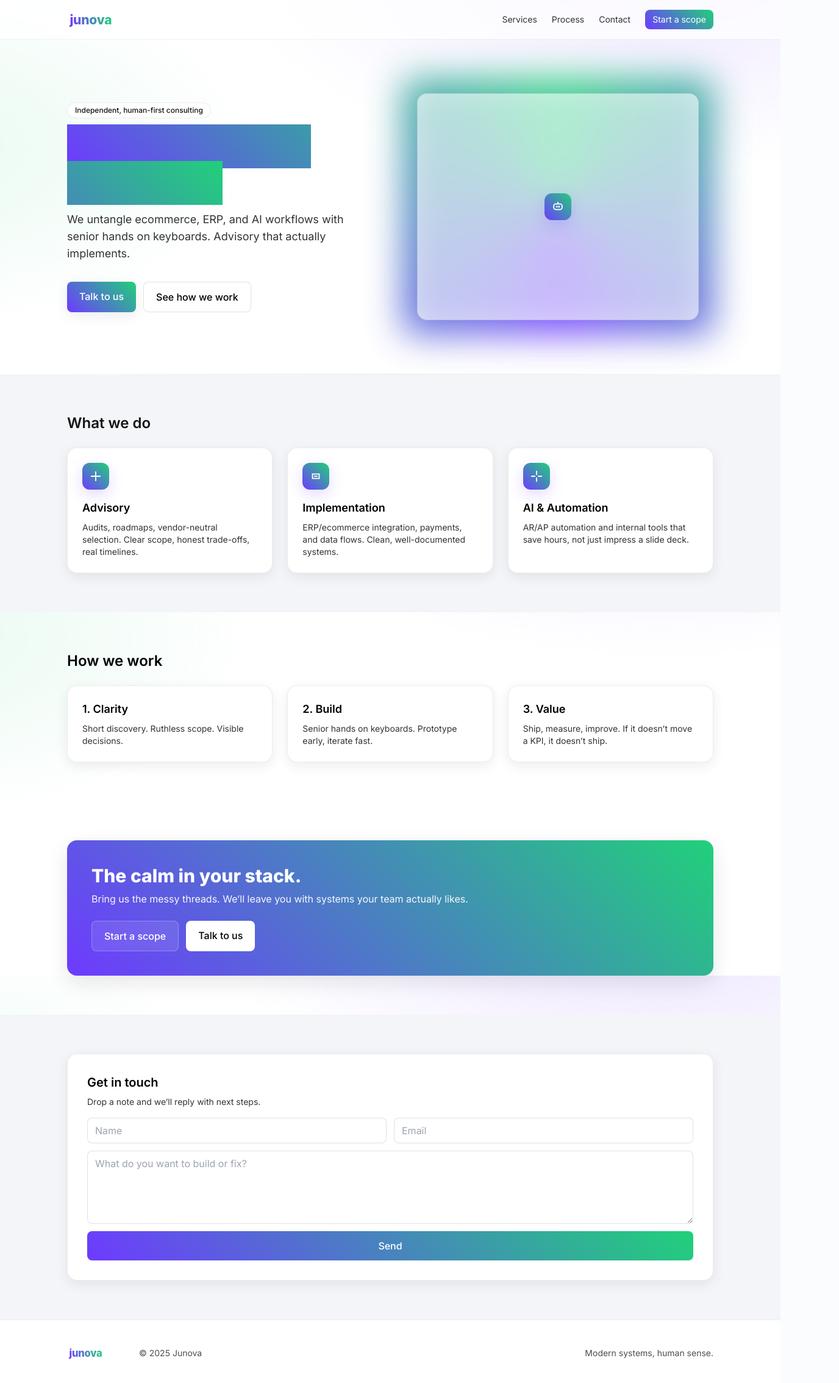
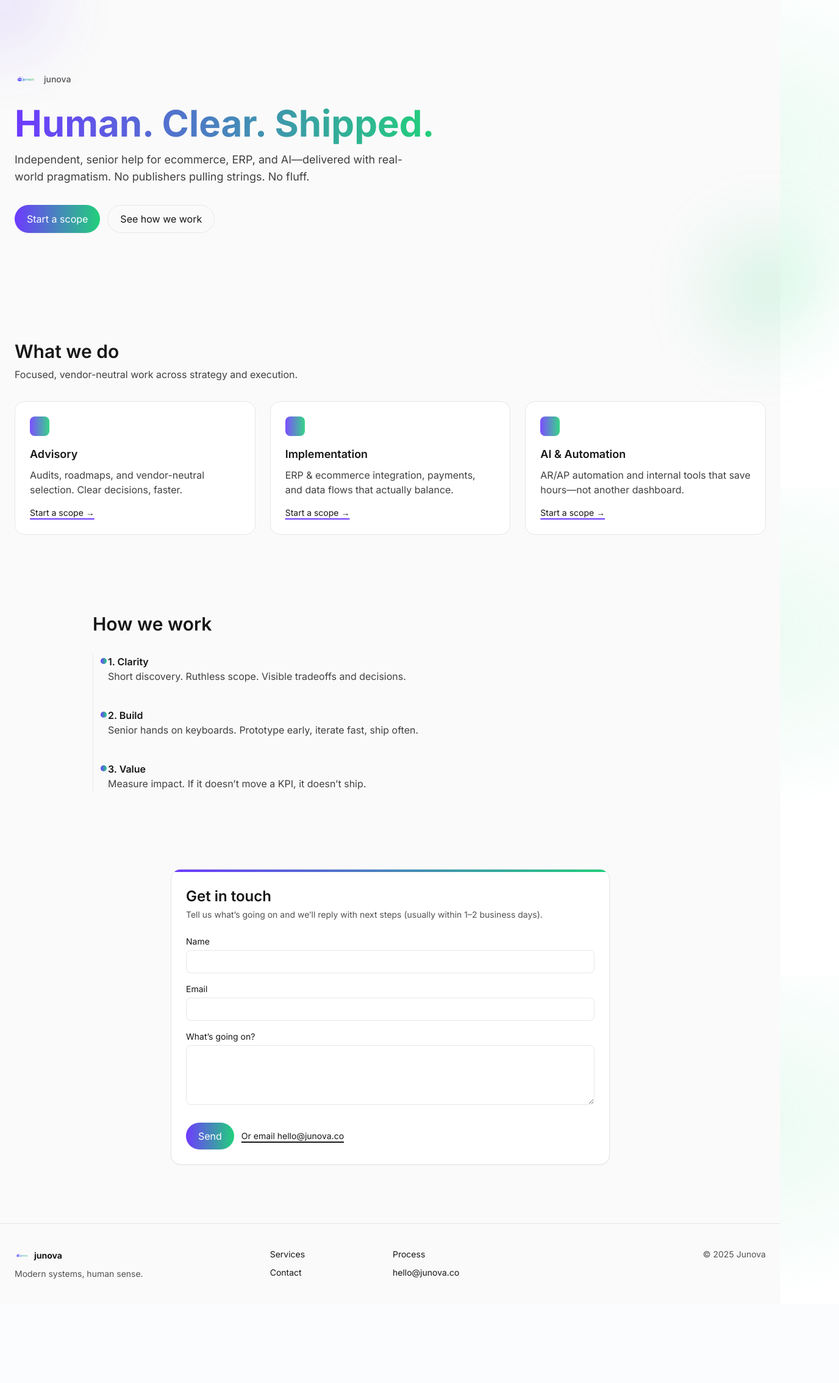
Before and after one commit to Nikki72581/junova_site, a Next.js app: page / in a window 1280 px wide. Shown: the top 2268 px of the page at 61% size, 1376 px wide, since content can reach past the window. After the commit the page ends 2139 px from the top, so only its background shows below. Built offline with nearby package versions, Linux system fonts and the light colour scheme.

Commit message:
page updates

```diff
--- a/app/page.tsx
+++ b/app/page.tsx
@@ -1,196 +1,268 @@
-import Link from "next/link";
+"use client";
 
-export default function Page() {
+import React, { useState } from "react";
+import Image from "next/image";
+
+export default function HomePage() {
+  const [sent, setSent] = useState(false);
+
+  function onSubmit(e: React.FormEvent<HTMLFormElement>) {
+    e.preventDefault();
+    // Replace this with your action (Formspree, Resend, server action, etc.)
+    setSent(true);
+  }
+
   return (
-    <main>
-      {/* Sticky glass header */}
-      <header className="sticky top-0 z-50 backdrop-blur bg-white/70 border-b border-black/5">
-        <div className="container flex h-16 items-center justify-between">
-          <div className="flex items-center gap-2">
-            <img src="/junova-wordmark.svg" alt="Junova" width={140} height={28} />
+    <div className="bg-neutral-50 text-neutral-900">
+      {/* HERO */}
+      <section className="relative">
+        {/* Soft brand blobs */}
+        <div
+          aria-hidden
+          className="pointer-events-none absolute -top-24 -left-24 h-80 w-80 rounded-full blur-3xl opacity-30"
+          style={{
+            background:
+              "radial-gradient(45% 45% at 30% 30%, #6E3AFF 0%, rgba(110,58,255,0) 70%)",
+          }}
+        />
+        <div
+          aria-hidden
+          className="pointer-events-none absolute -bottom-24 -right-24 h-96 w-96 rounded-full blur-3xl opacity-30"
+          style={{
+            background:
+              "radial-gradient(45% 45% at 70% 70%, #21D07A 0%, rgba(33,208,122,0) 70%)",
+          }}
+        />
+
+        <div className="mx-auto max-w-7xl px-4 md:px-6 py-20 md:py-28 relative">
+          <div className="flex items-center gap-3 mb-6">
+            <Image
+              src="/junova-logo.png"
+              alt="Junova"
+              width={36}
+              height={36}
+              className="rounded-xl"
+            />
+            <span className="text-sm font-medium text-neutral-600">junova</span>
           </div>
-          <nav className="hidden md:flex items-center gap-6 text-sm">
-            <a href="#services" className="opacity-80 hover:opacity-100">Services</a>
-            <a href="#process" className="opacity-80 hover:opacity-100">Process</a>
-            <a href="#contact" className="opacity-80 hover:opacity-100">Contact</a>
-            <a href="#contact"
-               className="px-3 py-1.5 rounded-lg text-white"
-               style={{ background: "var(--brand-gradient)" }}>
-              Start a scope
-            </a>
-          </nav>
-        </div>
-      </header>
 
-      {/* Hero */}
-      <section className="section">
-        <div className="container grid md:grid-cols-2 gap-10 items-center">
-          <div>
-            <p className="inline-block text-xs font-medium px-3 py-1 rounded-full"
-               style={{ border: "1px solid var(--border-muted)", color: "var(--brand-ink)", background: "var(--surface-2)" }}>
-              Independent, human-first consulting
-            </p>
-            <h1 className="mt-4 text-4xl md:text-6xl font-extrabold leading-[1.08] tracking-tight">
-              <span className="bg-clip-text text-transparent" style={{ background: "var(--brand-gradient)" }}>
+          <h1 className="text-5xl md:text-6xl font-bold leading-tight">
+            <span className="bg-gradient-to-r from-[#6E3AFF] to-[#21D07A] bg-clip-text text-transparent">
               Human. Clear. Shipped.
             </span>
           </h1>
-            <p className="mt-4 text-lg max-w-xl opacity-80">
-              We untangle ecommerce, ERP, and AI workflows with senior hands on keyboards.
-              Advisory that actually implements.
+          <p className="mt-4 max-w-2xl text-lg text-neutral-700">
+            Independent, senior help for ecommerce, ERP, and AI—delivered with
+            real-world pragmatism. No publishers pulling strings. No fluff.
           </p>
-            <div className="mt-8 flex gap-3">
-              <a href="#contact" className="px-5 py-3 rounded-lg text-white font-medium"
-                 style={{ background: "var(--brand-gradient)", boxShadow: "var(--shadow-md)" }}>
-                Talk to us
+
+          <div className="mt-8 flex flex-wrap gap-3">
+            <a
+              href="#contact"
+              className="inline-flex items-center rounded-full px-5 py-2.5 text-white bg-gradient-to-r from-[#6E3AFF] to-[#21D07A] shadow-sm hover:shadow-md transition"
+            >
+              Start a scope
             </a>
-              <Link href="#services" className="px-5 py-3 rounded-lg font-medium border"
-                    style={{ borderColor:"var(--border-strong)", background:"var(--surface-2)" }}>
+            <a
+              href="#process"
+              className="inline-flex items-center rounded-full px-5 py-2.5 border hover:bg-white transition"
+            >
               See how we work
-              </Link>
-            </div>
-          </div>
-
-          {/* Decorative gradient orb */}
-          <div className="relative h-[320px] md:h-[420px]">
-            <div className="absolute inset-0 rounded-2xl"
-                 style={{ background: "var(--gradient-conic)", filter:"blur(30px)", opacity:.9 }} />
-            <div className="absolute inset-6 rounded-2xl bg-white/60 backdrop-blur border"
-                 style={{ borderColor:"var(--border-muted)" }} />
-            <div className="absolute inset-0 grid place-items-center">
-              <div className="icon-chip">
-                {/* minimal robot face */}
-                <svg width="22" height="22" viewBox="0 0 24 24" fill="none">
-                  <rect x="4.5" y="7" width="15" height="10" rx="4" stroke="white" strokeWidth="2"/>
-                  <circle cx="10" cy="12" r="1.6" fill="white"/>
-                  <circle cx="14" cy="12" r="1.6" fill="white"/>
-                  <path d="M12 7V4.5" stroke="white" strokeWidth="2" strokeLinecap="round"/>
-                  <circle cx="12" cy="4.5" r="1.1" fill="white"/>
-                </svg>
-              </div>
-            </div>
+            </a>
           </div>
         </div>
       </section>
 
-      <div className="hr-gradient" />
+      {/* SERVICES */}
+      <section id="services" className="mx-auto max-w-7xl px-4 md:px-6 py-16">
+        <h2 className="text-2xl md:text-3xl font-semibold">What we do</h2>
+        <p className="mt-2 text-neutral-700 max-w-2xl">
+          Focused, vendor-neutral work across strategy and execution.
+        </p>
 
-      {/* Services */}
-      <section id="services" className="section" style={{ background: "var(--surface-3)" }}>
-        <div className="container">
-          <h2 className="text-2xl font-semibold mb-6" style={{ color:"var(--brand-ink)" }}>What we do</h2>
-          <div className="grid gap-6 md:grid-cols-3">
+        <div className="mt-8 grid gap-6 sm:grid-cols-2 lg:grid-cols-3">
           {[
             {
               title: "Advisory",
-                body: "Audits, roadmaps, vendor-neutral selection. Clear scope, honest trade-offs, real timelines.",
-                icon: (
-                  <svg width="22" height="22" viewBox="0 0 24 24" fill="none">
-                    <path d="M4 12h16M12 4v16" stroke="white" strokeWidth="2" strokeLinecap="round"/>
-                  </svg>
-                )
+              desc: "Audits, roadmaps, and vendor-neutral selection. Clear decisions, faster.",
             },
             {
               title: "Implementation",
-                body: "ERP/ecommerce integration, payments, and data flows. Clean, well-documented systems.",
-                icon: (
-                  <svg width="22" height="22" viewBox="0 0 24 24" fill="none">
-                    <path d="M6 8h12v8H6z" stroke="white" strokeWidth="2"/><path d="M9 12h6" stroke="white" strokeWidth="2"/>
-                  </svg>
-                )
+              desc: "ERP & ecommerce integration, payments, and data flows that actually balance.",
             },
             {
               title: "AI & Automation",
-                body: "AR/AP automation and internal tools that save hours, not just impress a slide deck.",
-                icon: (
-                  <svg width="22" height="22" viewBox="0 0 24 24" fill="none">
-                    <path d="M12 3v6M12 15v6M3 12h6M15 12h6" stroke="white" strokeWidth="2" strokeLinecap="round"/>
-                  </svg>
-                )
-              }
-            ].map((c) => (
-              <div key={c.title} className="card p-6">
-                <div className="icon-chip">{c.icon}</div>
-                <h3 className="mt-4 text-lg font-semibold">{c.title}</h3>
-                <p className="mt-2 text-sm opacity-80">{c.body}</p>
+              desc: "AR/AP automation and internal tools that save hours—not another dashboard.",
+            },
+          ].map((item) => (
+            <article
+              key={item.title}
+              className="rounded-2xl border bg-white p-6 hover:shadow-lg hover:-translate-y-0.5 transition"
+            >
+              <div className="h-8 w-8 rounded-lg bg-gradient-to-r from-[#6E3AFF] to-[#21D07A] opacity-90 mb-4" />
+              <h3 className="text-lg font-semibold">{item.title}</h3>
+              <p className="mt-2 text-neutral-700">{item.desc}</p>
+              <a
+                href="#contact"
+                className="mt-4 inline-block text-sm underline decoration-2 underline-offset-4 decoration-[#6E3AFF] hover:decoration-[#21D07A]"
+              >
+                Start a scope →
+              </a>
+            </article>
+          ))}
         </div>
+      </section>
+
+      {/* PROCESS */}
+      <section id="process" className="mx-auto max-w-5xl px-4 md:px-6 py-16">
+        <h2 className="text-2xl md:text-3xl font-semibold">How we work</h2>
+
+        <ol className="relative mt-8 border-s pl-6 space-y-10">
+          {[
+            {
+              t: "Clarity",
+              d: "Short discovery. Ruthless scope. Visible tradeoffs and decisions.",
+            },
+            {
+              t: "Build",
+              d: "Senior hands on keyboards. Prototype early, iterate fast, ship often.",
+            },
+            {
+              t: "Value",
+              d: "Measure impact. If it doesn’t move a KPI, it doesn’t ship.",
+            },
+          ].map((s, i) => (
+            <li key={s.t} className="relative">
+              <span
+                aria-hidden
+                className="absolute -left-3 top-1.5 h-2.5 w-2.5 rounded-full bg-gradient-to-r from-[#6E3AFF] to-[#21D07A]"
+              />
+              <h3 className="font-semibold">
+                {i + 1}. {s.t}
+              </h3>
+              <p className="text-neutral-700">{s.d}</p>
+            </li>
           ))}
+        </ol>
+      </section>
+
+      {/* CONTACT */}
+      <section id="contact" className="mx-auto max-w-3xl px-4 md:px-6 py-16">
+        <div className="rounded-2xl border bg-white shadow-sm overflow-hidden">
+          <div
+            aria-hidden
+            className="h-1 bg-gradient-to-r from-[#6E3AFF] to-[#21D07A]"
+          />
+          <div className="p-6">
+            <h2 className="text-2xl font-semibold">Get in touch</h2>
+            <p className="mt-1 text-sm text-neutral-600">
+              Tell us what’s going on and we’ll reply with next steps (usually
+              within 1–2 business days).
+            </p>
+
+            {!sent ? (
+              <form onSubmit={onSubmit} className="mt-6 grid gap-4">
+                <label className="text-sm">
+                  Name
+                  <input
+                    name="name"
+                    required
+                    className="mt-1 w-full rounded-lg border px-3 py-2"
+                  />
+                </label>
+                <label className="text-sm">
+                  Email
+                  <input
+                    type="email"
+                    name="email"
+                    required
+                    className="mt-1 w-full rounded-lg border px-3 py-2"
+                  />
+                </label>
+                <label className="text-sm">
+                  What’s going on?
+                  <textarea
+                    rows={4}
+                    name="message"
+                    className="mt-1 w-full rounded-lg border px-3 py-2"
+                  />
+                </label>
+
+                <div className="flex items-center gap-3">
+                  <button
+                    type="submit"
+                    className="mt-2 inline-flex items-center rounded-full px-5 py-2.5 text-white bg-gradient-to-r from-[#6E3AFF] to-[#21D07A] shadow-sm hover:shadow-md transition"
+                  >
+                    Send
+                  </button>
+                  <a
+                    href="mailto:hello@junova.co"
+                    className="mt-2 text-sm underline decoration-2 underline-offset-4"
+                  >
+                    Or email hello@junova.co
+                  </a>
+                </div>
+              </form>
+            ) : (
+              <div
+                role="status"
+                aria-live="polite"
+                className="mt-6 rounded-lg border bg-neutral-50 p-4"
+              >
+                <p className="font-medium">Thanks! We got your message.</p>
+                <p className="text-sm text-neutral-700">
+                  We’ll reach out shortly. If it’s urgent, email{" "}
+                  <a
+                    className="underline"
+                    href="mailto:hello@junova.co"
+                  >
+                    hello@junova.co
+                  </a>
+                  .
+                </p>
+              </div>
+            )}
           </div>
         </div>
       </section>
 
-      {/* Process */}
-      <section id="process" className="section">
-        <div className="container">
-          <h2 className="text-2xl font-semibold mb-6">How we work</h2>
-          <div className="grid gap-6 md:grid-cols-3">
-            {[
-              { title:"1. Clarity", body:"Short discovery. Ruthless scope. Visible decisions." },
-              { title:"2. Build", body:"Senior hands on keyboards. Prototype early, iterate fast." },
-              { title:"3. Value", body:"Ship, measure, improve. If it doesn’t move a KPI, it doesn’t ship." }
-            ].map(s => (
-              <div key={s.title} className="card p-6">
-                <h3 className="text-lg font-semibold">{s.title}</h3>
-                <p className="mt-2 text-sm opacity-80">{s.body}</p>
+      {/* FOOTER */}
+      <footer className="mt-8 border-t">
+        <div className="mx-auto max-w-7xl px-4 md:px-6 py-10 grid gap-6 md:grid-cols-3 text-sm">
+          <div>
+            <div className="flex items-center gap-2">
+              <Image
+                src="/junova-logo.png"
+                width={24}
+                height={24}
+                alt="Junova"
+                className="rounded"
+              />
+              <strong>junova</strong>
             </div>
-            ))}
+            <p className="mt-2 text-neutral-600">
+              Modern systems, human sense.
+            </p>
+          </div>
+          <nav className="grid grid-cols-2 gap-2">
+            <a href="#services" className="hover:underline">
+              Services
+            </a>
+            <a href="#process" className="hover:underline">
+              Process
+            </a>
+            <a href="#contact" className="hover:underline">
+              Contact
+            </a>
+            <a href="mailto:hello@junova.co" className="hover:underline">
+              hello@junova.co
+            </a>
+          </nav>
+          <div className="md:text-right text-neutral-600">
+            © {new Date().getFullYear()} Junova
           </div>
         </div>
-      </section>
-
-      {/* CTA band */}
-      <section className="section">
-        <div className="container">
-          <div className="rounded-2xl p-8 md:p-10 text-white"
-               style={{ background:"var(--brand-gradient)", boxShadow:"var(--shadow-lg)" }}>
-            <h3 className="text-2xl md:text-3xl font-extrabold">The calm in your stack.</h3>
-            <p className="mt-2 opacity-95">Bring us the messy threads. We’ll leave you with systems your team actually likes.</p>
-            <div className="mt-6 flex flex-wrap gap-3">
-              <a href="#contact" className="px-5 py-3 rounded-lg font-medium bg-white/10 backdrop-blur"
-                 style={{ border:"1px solid rgba(255,255,255,0.25)" }}>
-                Start a scope
-              </a>
-              <a href="#contact" className="px-5 py-3 rounded-lg font-medium bg-white text-black">
-                Talk to us
-              </a>
+      </footer>
     </div>
-          </div>
-        </div>
-      </section>
-
-      {/* Contact */}
-      <section id="contact" className="section" style={{ background:"var(--surface-3)" }}>
-        <div className="container">
-          <div className="card p-6 md:p-8">
-            <h2 className="text-xl font-semibold">Get in touch</h2>
-            <p className="mt-2 text-sm opacity-80">Drop a note and we’ll reply with next steps.</p>
-            <form className="mt-4 grid gap-3 md:grid-cols-2">
-              <input className="w-full rounded-lg border px-3 py-2 bg-white" placeholder="Name"
-                     style={{ borderColor:"var(--border-strong)" }}/>
-              <input className="w-full rounded-lg border px-3 py-2 bg-white" placeholder="Email" type="email"
-                     style={{ borderColor:"var(--border-strong)" }}/>
-              <textarea className="md:col-span-2 w-full rounded-lg border px-3 py-2 min-h-[120px] bg-white"
-                        placeholder="What do you want to build or fix?"
-                        style={{ borderColor:"var(--border-strong)" }}/>
-              <button type="submit" className="md:col-span-2 rounded-lg text-white px-4 py-3 font-medium"
-                      style={{ background:"var(--brand-gradient)" }}>
-                Send
-              </button>
-            </form>
-          </div>
-        </div>
-      </section>
-
-      {/* Footer */}
-      <footer className="py-10 border-t" style={{ borderColor:"var(--border-muted)" }}>
-        <div className="container flex flex-col md:flex-row items-center justify-between gap-4">
-          <div className="flex items-center gap-2">
-            <img src="/junova-wordmark.svg" alt="Junova" width={110} height={22}/>
-            <span className="text-sm opacity-70">© {new Date().getFullYear()} Junova</span>
-          </div>
-          <div className="text-sm opacity-70">Modern systems, human sense.</div>
-        </div>
-      </footer>
-    </main>
   );
 }
```
Also changed, not shown: app/globals.css (+23 -0 lines). Lines whose indentation alone changed are shown as unchanged.
